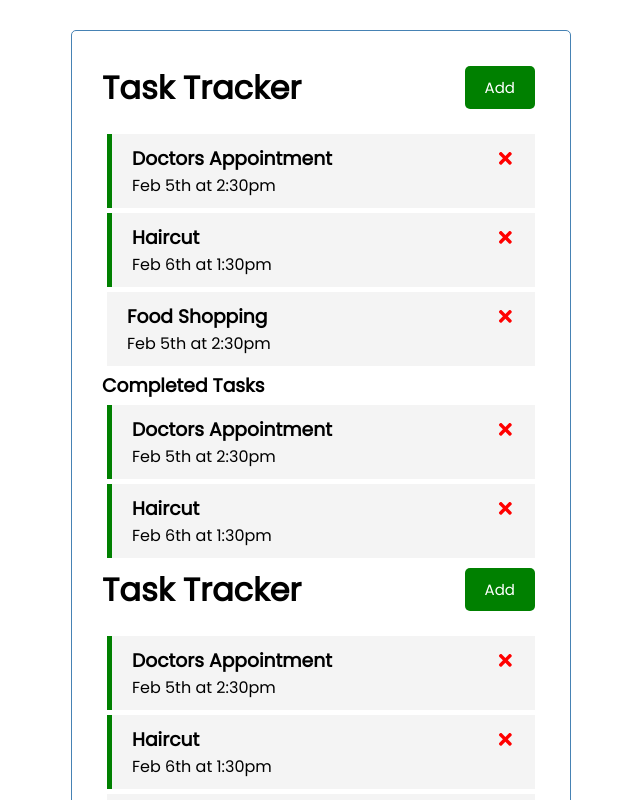
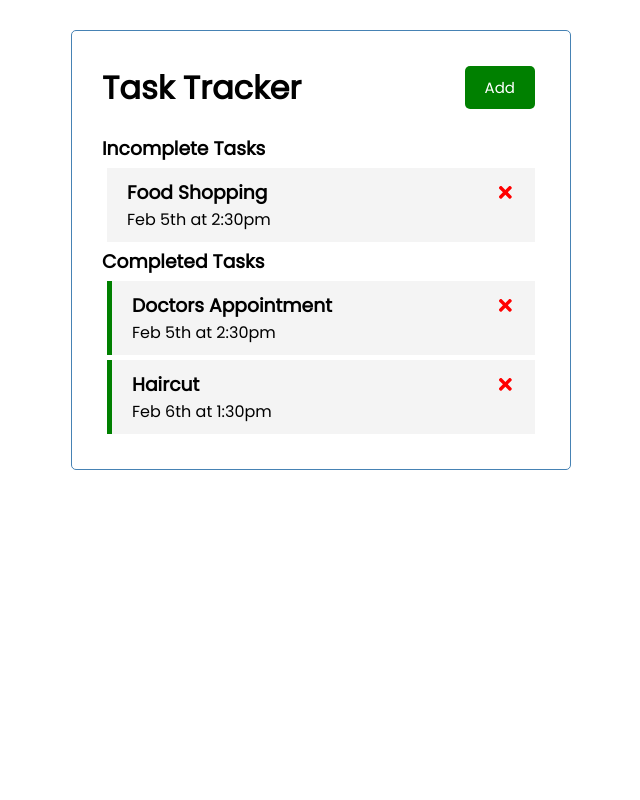
Before and after one commit to Niz97/react-task-tracker, a React (Create React App) app: page / in a window 1280 px wide. Shown: the top 800 px of the page, without its empty margins (319-959 px from the left). Built offline with nearby package versions, Linux system fonts and the light colour scheme.

Commit message:
Updated every instance of 'reminder' to 'completed'

```diff
--- a/src/App.js
+++ b/src/App.js
@@ -13,19 +13,19 @@ function App() {
         id:1,
         text: 'Doctors Appointment',
         day: 'Feb 5th at 2:30pm',
-        reminder: true
+        completed: true
     },
     {
         id:2,
         text: 'Haircut',
         day: 'Feb 6th at 1:30pm',
-        reminder: true
+        completed: true
     },
     {
         id:3,
         text: 'Food Shopping',
         day: 'Feb 5th at 2:30pm',
-        reminder: false
+        completed: false
     },
   ])
 
@@ -45,7 +45,7 @@ function App() {
   // Toggle Reminder
   const toggleReminder = (id) => {
     setTasks(tasks.map((task) =>
-      task.id === id ? { ...task, reminder: !task.reminder }
+      task.id === id ? { ...task, completed: !task.completed }
       : task
       )
     )
@@ -63,21 +63,9 @@ function App() {
           ) : (
             'No Tasks To Show'
             )}
-          <CompletedTasks tasks={tasks}/>
-      </div>
-
-      <div>
-        <Header onAdd={() => setShowAddTask(!showAddTask)} showAdd={showAddTask}/>
-        { showAddTask && <AddTask onAdd={addTask}/>}
-        {tasks.length > 0 ?(
-          <Tasks
-            tasks={tasks}
+          <CompletedTasks tasks={tasks}
             onDelete={deleteTask}
             onToggle={toggleReminder}/>
-          ) : (
-            'No Tasks To Show'
-            )}
-          <CompletedTasks tasks={tasks}/>
       </div>
     </div>
   );
--- a/src/components/AddTask.js
+++ b/src/components/AddTask.js
@@ -3,7 +3,7 @@ import { useState }  from 'react'
 const AddTask = ({ onAdd }) => {
   const [text,  setText] = useState('')
   const [day,  setDay] = useState('')
-  const [reminder,  setReminder] = useState(false)
+  const [completed,  setCompleted] = useState(false)
 
   const onSubmit = (e) => {
     e.preventDefault()
@@ -13,11 +13,11 @@ const AddTask = ({ onAdd }) => {
       return
     }
 
-    onAdd({ text, day, reminder})
+    onAdd({ text, day, completed})
 
     setText('')
     setDay('')
-    setReminder(false)
+    setCompleted(false)
 
 
   }
@@ -33,8 +33,8 @@ const AddTask = ({ onAdd }) => {
         <input type='text' placeholder='Add Day & Time' value={day} onChange={(e) => setDay(e.target.value)}/>
       </div>
       <div className='form-control form-control-check'>
-        <label>Set Reminder</label>
-        <input type='checkbox' checked={reminder} value={reminder} onChange={(e) => setReminder(e.currentTarget.checked)}/>
+        <label>Set completed</label>
+        <input type='checkbox' checked={completed} value={completed} onChange={(e) => setCompleted(e.currentTarget.checked)}/>
       </div>
 
       <input className='btn btn-block' type='submit' value='Save Task' />
--- a/src/components/CompletedTasks.js
+++ b/src/components/CompletedTasks.js
@@ -1,11 +1,16 @@
 import Task from './Task'
 
 
-const CompletedTasks = ({ tasks }) => {
+const CompletedTasks = ({ tasks, onDelete, onToggle }) => {
     return (
         <>
             <h3>Completed Tasks</h3>
-            {tasks.map((task) => task.reminder && (<Task task={task}/>)) }
+            {tasks.map((task) => task.completed &&
+            (<Task key={task.id}
+                 task={task}
+                 onDelete={() => onDelete(task.id)}
+                 onToggle={onToggle}/>
+         ))}
         </>
     )
 }
--- a/src/components/Task.js
+++ b/src/components/Task.js
@@ -2,7 +2,7 @@ import { FaTimes }  from 'react-icons/fa'
 
 const Task = ({ task, onDelete, onToggle  }) => {
     return (
-        <div className={`task ${task.reminder === true ? 'reminder' : ''}`} onDoubleClick={() => onToggle(task.id)}>
+        <div className={`task ${task.completed === true ? 'completed' : ''}`} onDoubleClick={() => onToggle(task.id)}>
             <h3>{task.text}
                 <FaTimes
                 style={{ color:'red', cursor:'pointer'}}
--- a/src/components/Tasks.js
+++ b/src/components/Tasks.js
@@ -2,8 +2,12 @@ import Task from './Task'
 const Tasks = ({ tasks, onDelete, onToggle }) => {
     return (
         <>
-         {tasks.map((task) =>
-            (<Task key={task.id} task={task} onDelete={() => onDelete(task.id)} onToggle={onToggle}/>
+        <h3>Incomplete Tasks</h3>
+         {tasks.map((task) => !task.completed &&
+            (<Task key={task.id}
+                 task={task}
+                 onDelete={() => onDelete(task.id)}
+                 onToggle={onToggle}/>
          ))}
         </>
     )
--- a/src/index.css
+++ b/src/index.css
@@ -63,7 +63,7 @@ body {
   cursor: pointer;
 }
 
-.task.reminder {
+.task.completed {
   border-left: 5px solid green;
 }
 
```
